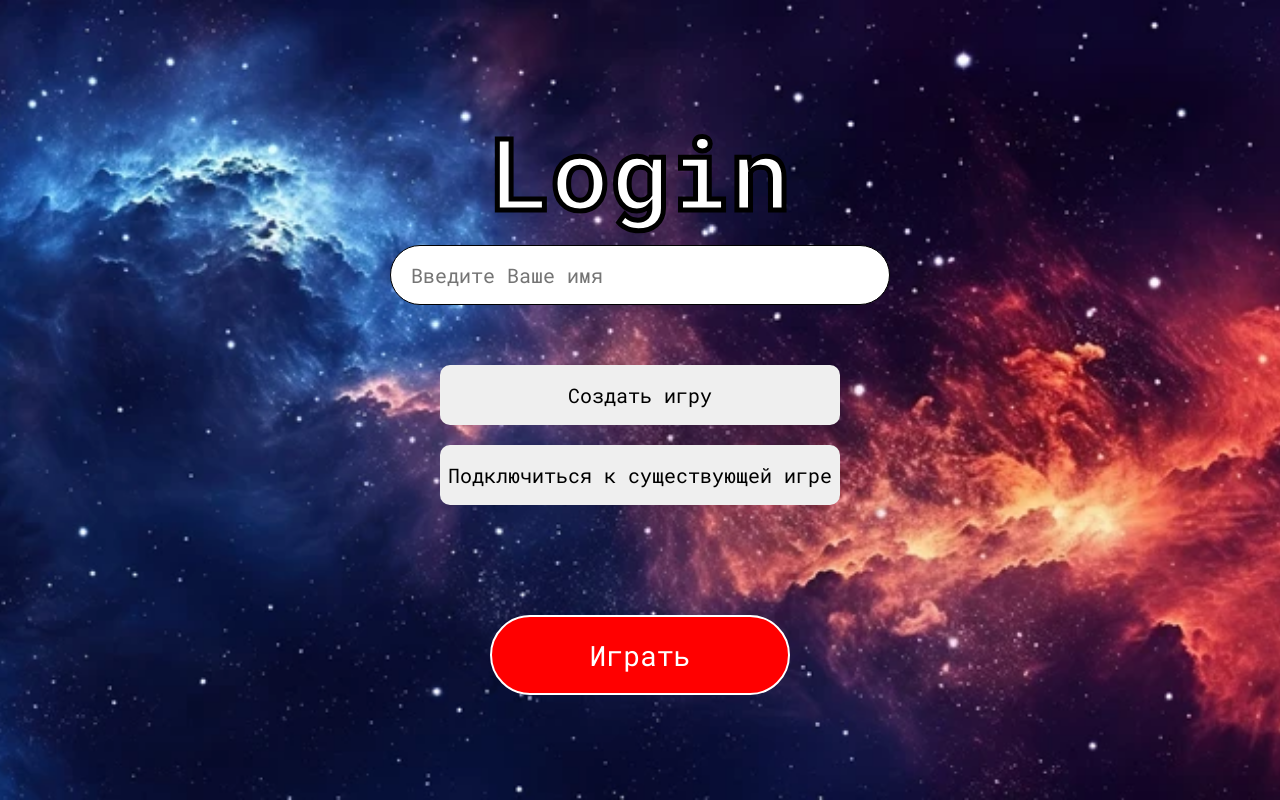
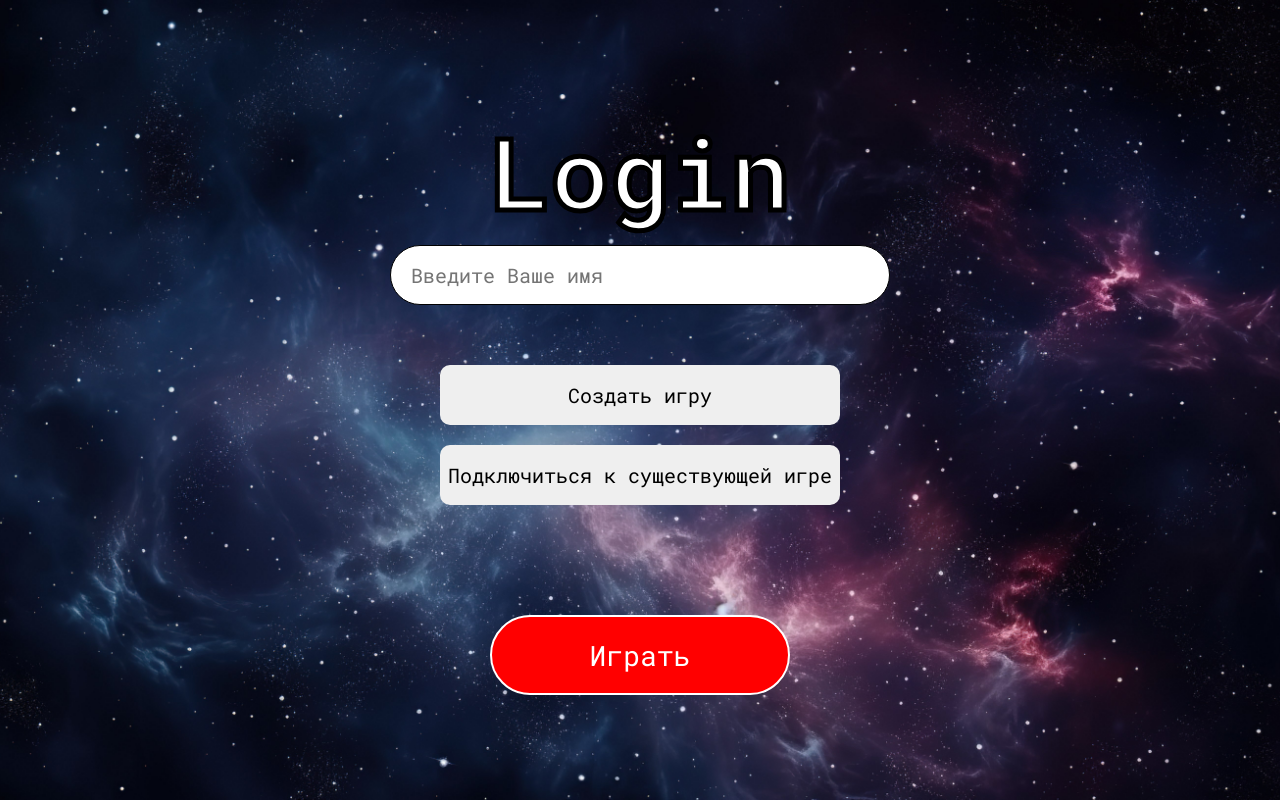
Before and after one commit to AG0n1/SeaBattle, a React (Create React App) app: page /registration in a window 1280 px wide. Built offline with nearby package versions, Linux system fonts and the light colour scheme; a web font is replaced by a local one.

Commit message:
Change Background

```diff
--- a/src/App.css
+++ b/src/App.css
@@ -11,7 +11,7 @@
 /* Handler Login */
 
 html {
-  background-image: url(./components/gamescreen/gamezone/img/background.jpg);
+  background-image: url(./components/gamescreen/gamezone/img/background2.jpg);
   background-size: cover;
   background-position: center;
   background-repeat: no-repeat;
@@ -73,6 +73,7 @@ html {
   justify-content: center;
   align-items: center;
   height: 100px;
+  color: white;
 }
 
 .play {
@@ -138,7 +139,7 @@ html {
 }
 
 .copiedText {
-  color: gray;
+  color: white;
   font-size: 12px;
   width: 320px;
   text-align: center;
```
Also changed, not shown: src/components/gamescreen/gamezone/img/background2.jpg (added).
